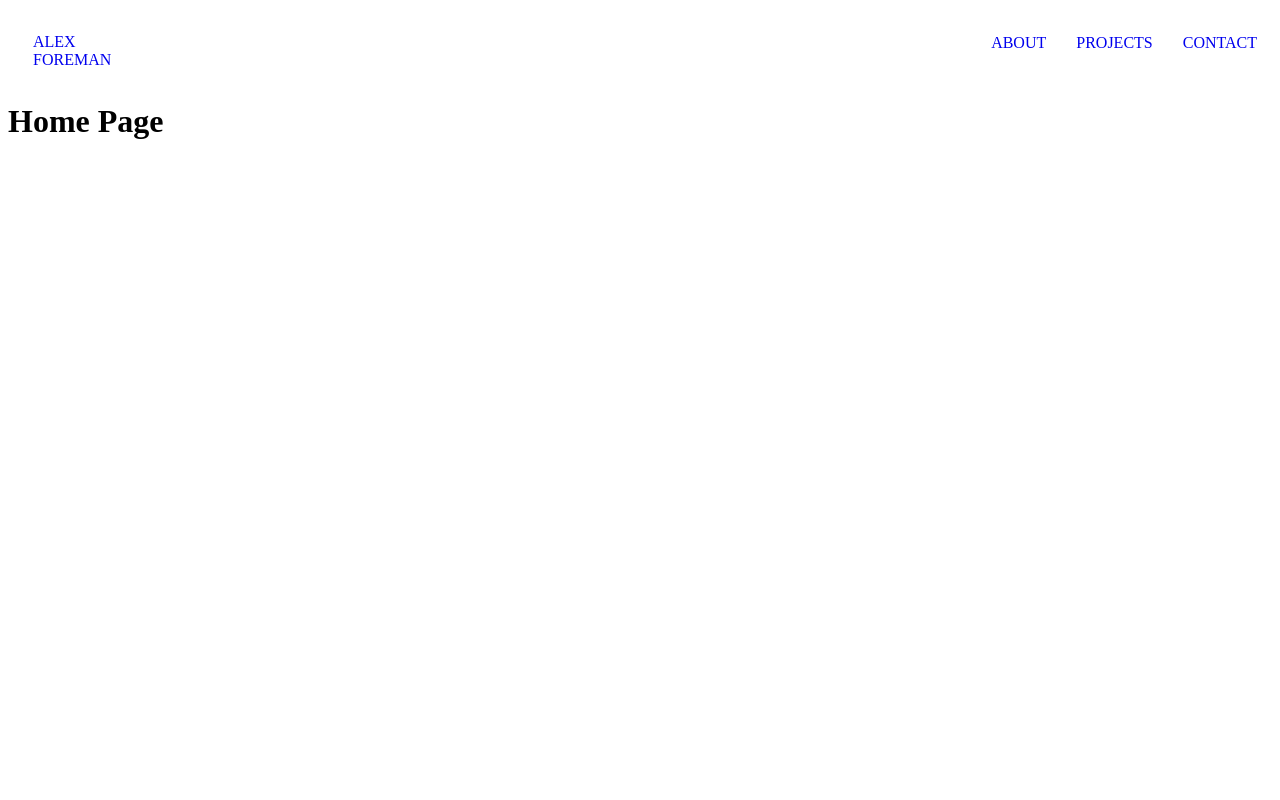
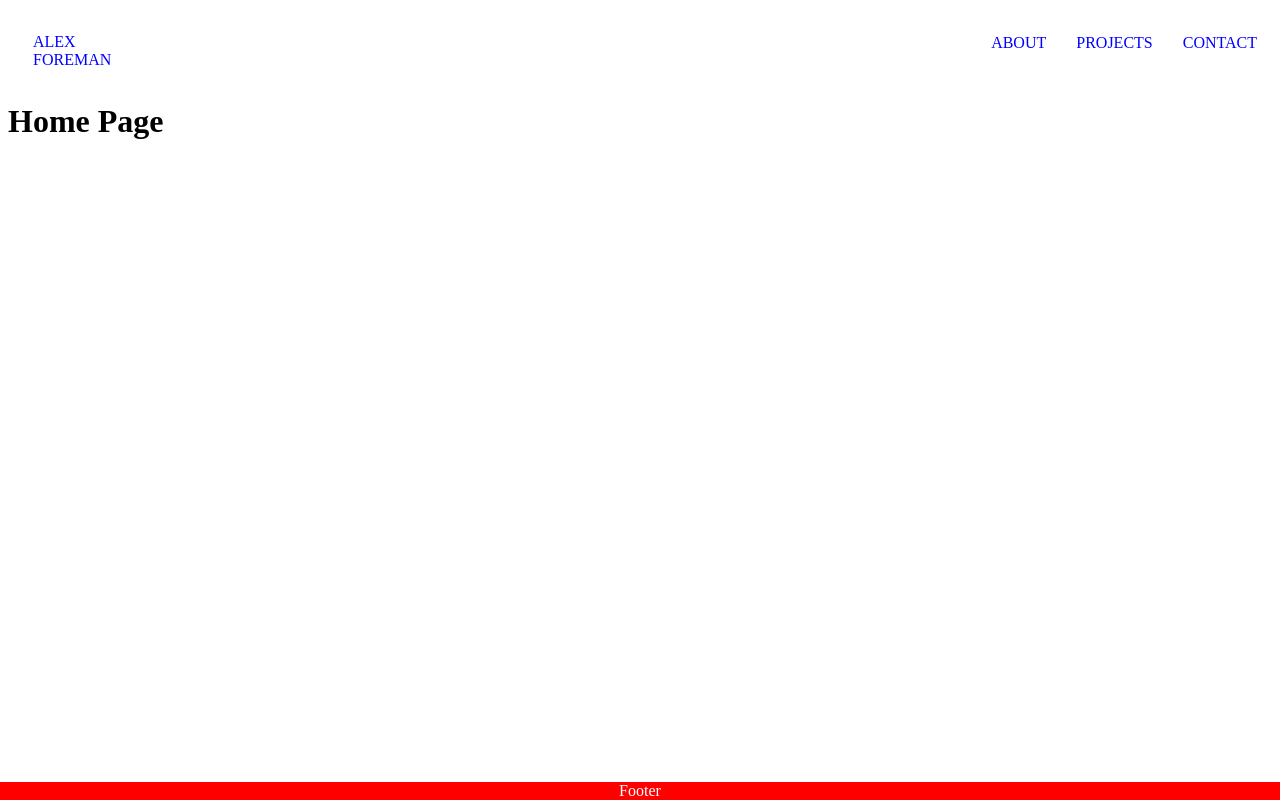
Before and after one commit to arf2k/My-Portfolio-Site, a React (Create React App) app: page / in a window 1280 px wide. Built offline with nearby package versions, Linux system fonts and the light colour scheme.

Commit message:
Add and begin styling footer

```diff
--- a/src/App.js
+++ b/src/App.js
@@ -5,11 +5,13 @@
 import Contact from "./pages/Contact/Contact";
 import Home from "./pages/Home/Home";
 import Projects from "./pages/Projects/Projects";
+import Footer from "./components/Footer/Footer";
 
 const App = () => {
   return (
     <div>
       <Nav />
+      <Footer/>
       <Switch>
         <Route exact path="/" component={Home} />
         <Route path="/projects" component={Projects} />
--- /dev/null
+++ b/src/components/Footer/Footer.js
@@ -0,0 +1,12 @@
+import React from "react";
+import "../../styles/Footer.styles.scss";
+
+const Footer = () => {
+     return (
+     <div className="footer">
+          Footer
+     </div>
+     )
+}
+
+export default Footer
--- /dev/null
+++ b/src/styles/Footer.styles.scss
@@ -0,0 +1,9 @@
+.footer {
+     position: fixed;
+     left: 0;
+     bottom: 0;
+     width: 100%;
+     background-color: red;
+     color: white;
+     text-align: center;
+}
--- a/src/styles/Nav.styles.scss
+++ b/src/styles/Nav.styles.scss
@@ -6,6 +6,7 @@
   margin-bottom: 25px;
 
   .name-container {
+       color: blue;
     height: 100%;
     width: 70px;
     padding: 25px;
@@ -20,6 +21,7 @@
     justify-content: flex-end;
 
     .page-option {
+     color: blue;
       padding: 10px 15px;
       cursor: pointer;
       text-decoration: none;
```
